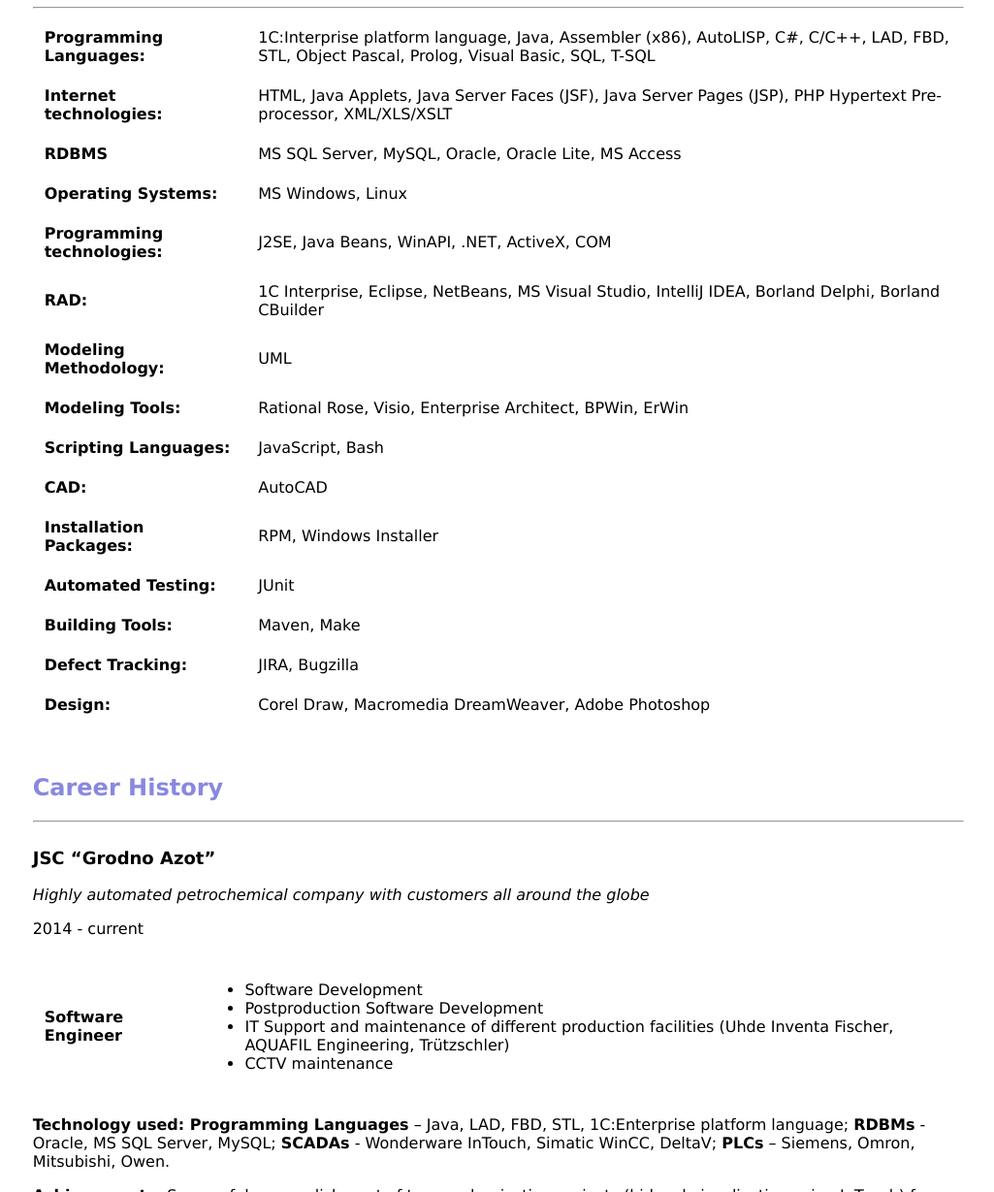
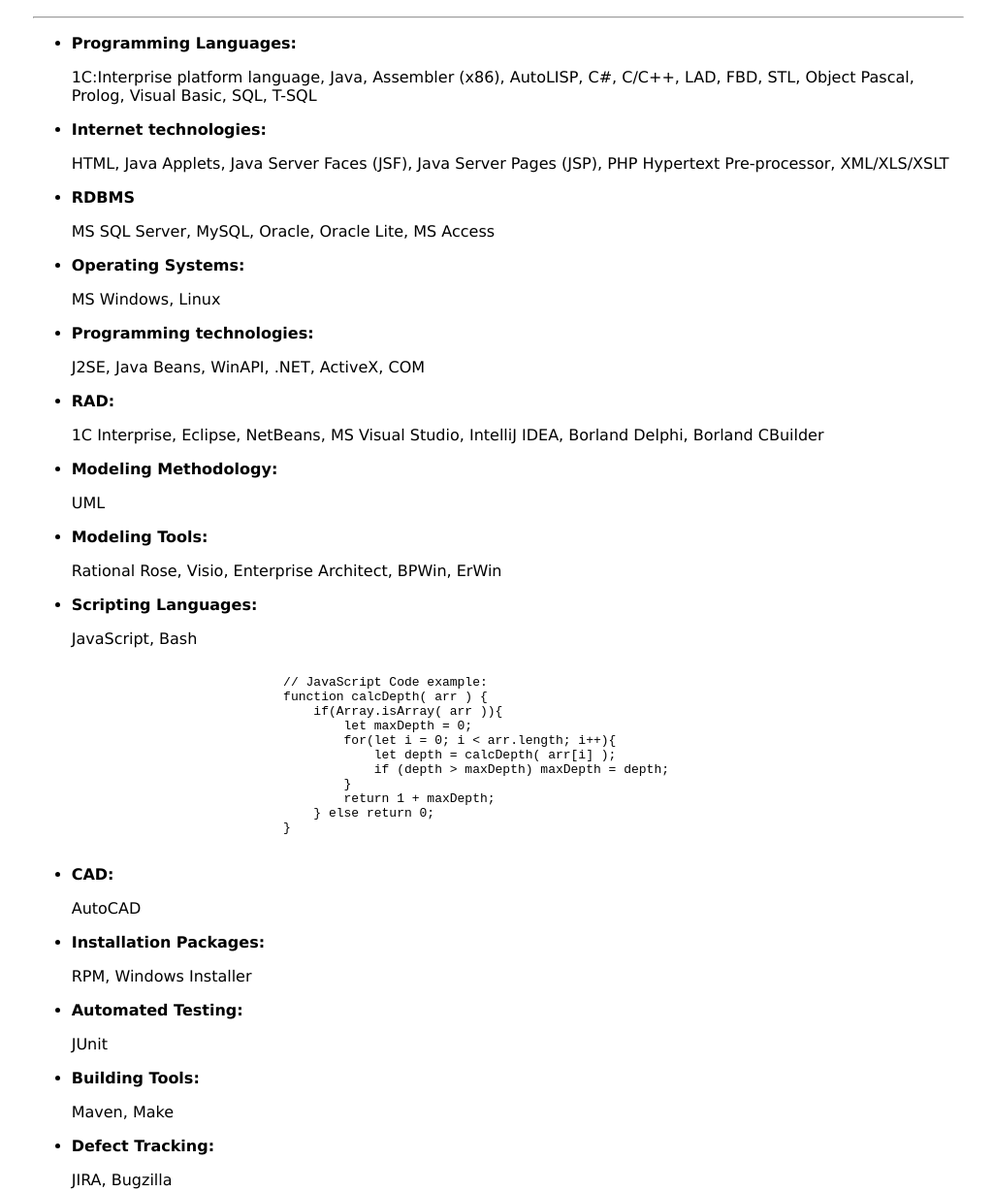
Before and after one commit to AlexanderVorvul/rsschool-cv-220102, a plain HTML site: page index.html in a window 1280 px wide. Shown: the part 486-1715 px from the top of the page at 97% size, without its empty margins (126-1151 px from the left). Drawn offline with Linux system fonts and the light colour scheme.

Commit message:
feat: add code example

```diff
--- a/index.html
+++ b/index.html
@@ -28,6 +28,7 @@
                     <td>
                         <figure>
                             <img src="images/photo.jpg" alt="Photo">
+                            <figcaption>Photo of Alexander V.</figcaption>
                         </figure>
                     </td>
                 </tr>
@@ -39,70 +40,84 @@
         <section>
             <h2 class="section-header">Skills Summary</h2>
             <hr>
-            <table>
-                <tbody>
-                    <tr>
-                        <td class="text-bold">Programming Languages:</td>
-                        <td>1C:Interprise platform language, Java, Assembler (x86), AutoLISP, C#, C/C++, LAD, FBD, STL, Object Pascal, Prolog, Visual Basic, SQL, T-SQL</td>
-                    </tr>
-                    <tr>
-                        <td class="text-bold">Internet technologies:</td>
-                        <td>HTML, Java Applets, Java Server Faces (JSF), Java Server Pages (JSP), PHP Hypertext Pre-processor, XML/XLS/XSLT</td>
-                    </tr>
-                    <tr>
-                        <td class="text-bold">RDBMS</td>
-                        <td>MS SQL Server, MySQL, Oracle, Oracle Lite, MS Access</td>
-                    </tr>
-                    <tr>
-                        <td class="text-bold">Operating Systems:</td>
-                        <td>MS Windows, Linux</td>
-                    </tr>
-                    <tr>
-                        <td class="text-bold">Programming technologies:</td>
-                        <td>J2SE, Java Beans, WinAPI, .NET, ActiveX, COM</td>
-                    </tr>
-                    <tr>
-                        <td class="text-bold">RAD:</td>
-                        <td>1C Interprise, Eclipse, NetBeans, MS Visual Studio, IntelliJ IDEA, Borland Delphi, Borland CBuilder</td>
-                    </tr>
-                    <tr>
-                        <td class="text-bold">Modeling Methodology:</td>
-                        <td>UML</td>
-                    </tr>
-                    <tr>
-                        <td class="text-bold">Modeling Tools:</td>
-                        <td>Rational Rose, Visio, Enterprise Architect, BPWin, ErWin</td>
-                    </tr>
-                    <tr>
-                        <td class="text-bold">Scripting Languages:</td>
-                        <td>JavaScript, Bash</td>
-                    </tr>
-                    <tr>
-                        <td class="text-bold">CAD:</td>
-                        <td>AutoCAD</td>
-                    </tr>
-                    <tr>
-                        <td class="text-bold">Installation Packages:</td>
-                        <td>RPM, Windows Installer</td>
-                    </tr>
-                    <tr>
-                        <td class="text-bold">Automated Testing:</td>
-                        <td>JUnit</td>
-                    </tr>
-                    <tr>
-                        <td class="text-bold">Building Tools:</td>
-                        <td>Maven, Make</td>
-                    </tr>
-                    <tr>
-                        <td class="text-bold">Defect Tracking:</td>
-                        <td>JIRA, Bugzilla</td>
-                    </tr>
-                    <tr>
-                        <td class="text-bold">Design:</td>
-                        <td>Corel Draw, Macromedia DreamWeaver, Adobe Photoshop</td>
-                    </tr>
-                </tbody>
-            </table>
+            <ul>
+                <li>
+                    <p class="text-bold">Programming Languages:</p>
+                    1C:Interprise platform language, Java, Assembler (x86), AutoLISP, C#, C/C++, LAD, FBD, STL, Object Pascal, Prolog, Visual Basic, SQL, T-SQL
+                </li>
+                <li>
+                    <p class="text-bold">Internet technologies:</p>
+                    HTML, Java Applets, Java Server Faces (JSF), Java Server Pages (JSP), PHP Hypertext Pre-processor, XML/XLS/XSLT
+                </li>
+                <li>
+                    <p class="text-bold">RDBMS</p>
+                    MS SQL Server, MySQL, Oracle, Oracle Lite, MS Access
+                </li>
+                <li>
+                    <p class="text-bold">Operating Systems:</p>
+                    MS Windows, Linux
+                </li>
+                <li>
+                    <p class="text-bold">Programming technologies:</p>
+                    J2SE, Java Beans, WinAPI, .NET, ActiveX, COM
+                </li>
+                <li>
+                    <p class="text-bold">RAD:</p>
+                    1C Interprise, Eclipse, NetBeans, MS Visual Studio, IntelliJ IDEA, Borland Delphi, Borland CBuilder
+                </li>
+                <li>
+                    <p class="text-bold">Modeling Methodology:</p>
+                    UML
+                </li>
+                <li>
+                    <p class="text-bold">Modeling Tools:</p>
+                    Rational Rose, Visio, Enterprise Architect, BPWin, ErWin
+                </li>
+                <li>
+                    <p class="text-bold">Scripting Languages:</p>
+                    JavaScript, Bash
+                    <pre><code>
+                            // JavaScript Code example:
+                            function calcDepth( arr ) {
+                                if(Array.isArray( arr )){
+                                    let maxDepth = 0;
+                                    for(let i = 0; i < arr.length; i++){
+                                        let depth = calcDepth( arr[i] );
+                                        if (depth > maxDepth) maxDepth = depth;
+                                    }
+                                    return 1 + maxDepth;
+                                } else return 0;
+                            }
+                    </code></pre>
+                </li>
+                <li>
+                    <p class="text-bold">CAD:</p>
+                    AutoCAD
+                </li>
+                <li>
+                    <p class="text-bold">Installation Packages:</p>
+                    RPM, Windows Installer
+                </li>
+                <li>
+                    <p class="text-bold">Automated Testing:</p>
+                    JUnit
+                </li>
+                <li>
+                    <p class="text-bold">Building Tools:</p>
+                    Maven, Make
+                </li>
+                <li>
+                    <p class="text-bold">Defect Tracking:</p>
+                    JIRA, Bugzilla
+                </li>
+                <li>
+                    <p class="text-bold">Design:</p>
+                    Corel Draw, Macromedia DreamWeaver, Adobe Photoshop
+                </li>
+                <li>
+                    <p class="text-bold">English: B2.</p>
+                </li>
+            </ul>
         </section>
 
         <section>
--- a/styles/styles.css
+++ b/styles/styles.css
@@ -1,6 +1,7 @@
 body {
     font-family: Verdana, sans-serif;
     color: black;
+    background: white;
 }
 
 .centered-text{
@@ -15,6 +16,7 @@ table{
   align: center;
 }
 
+
 td {
     padding: 10px;
   }
@@ -22,6 +24,11 @@ td {
 hr{
     color: black;
     size: 2px;
+}
+
+figcaption{
+    font-size: 9px;
+    text-align: left;
 }
 .centered-block {
   width: 76%;
```
